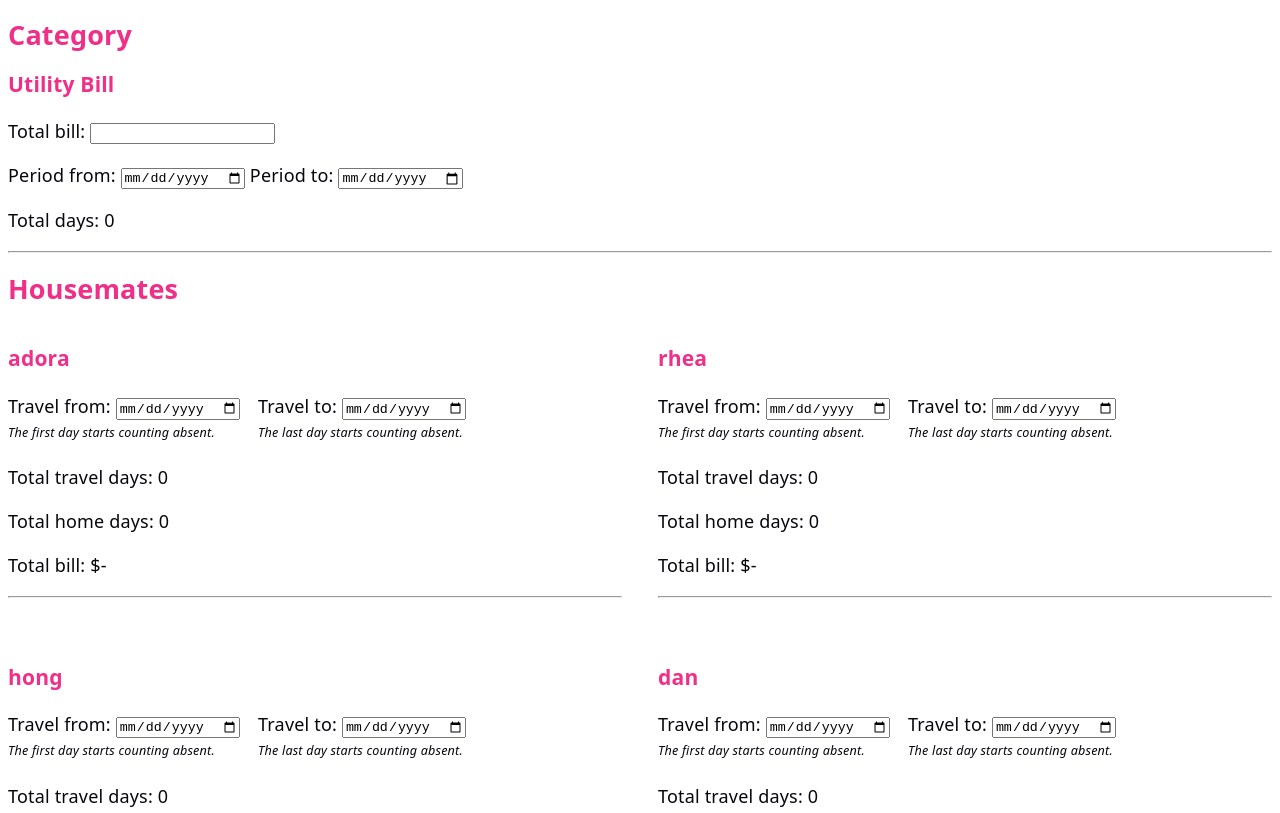
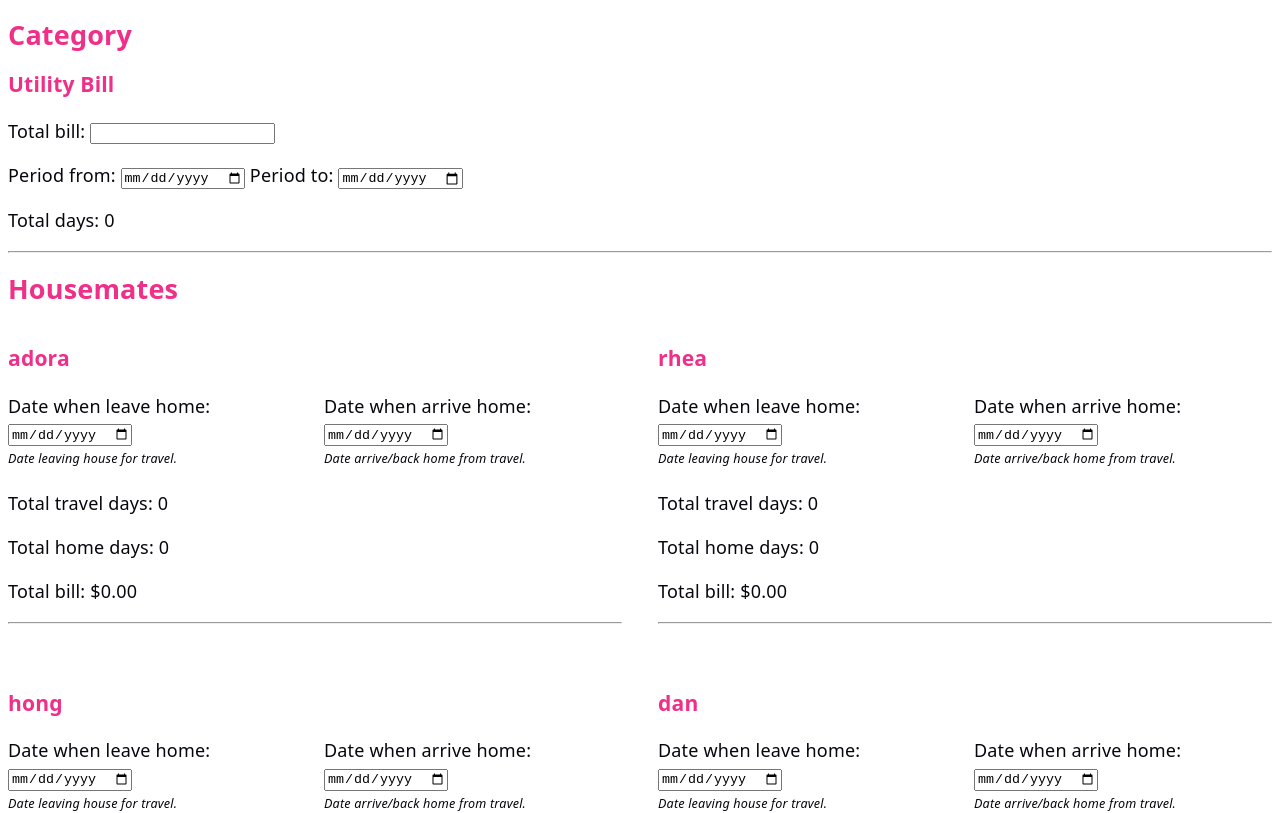
Before and after one commit to AdoraWyne/Utilities-Bill-Calculator, a React (Vite) app: page / in a window 1280 px wide. Shown: the top 813 px of the page. Built offline with nearby package versions, Linux system fonts and the light colour scheme.

Commit message:
- update from travel-start/end-date to leave/arrive-home-date - remove "-" at housemate bill and just show 0.00 when bill is 0

```diff
--- a/src/components/Housemate.tsx
+++ b/src/components/Housemate.tsx
@@ -29,45 +29,45 @@ const Housemate = ({
       <div className={styles.travelDateContainer}>
         <div>
           <label>
-            Travel from:{" "}
+            Date when leave home:{" "}
             <input
               type="date"
-              name={`${housemateName}-travel-start-date`}
+              name={`${housemateName}-leave-home-date`}
               value={travelStartDate}
               onChange={(e) => setTravelStartDate(e.target.value)}
-              aria-describedby={`${housemateName}-travel-start-hint`}
+              aria-describedby={`${housemateName}-leave-home-hint`}
             />
           </label>{" "}
           <p
-            id={`${housemateName}-travel-start-hint`}
+            id={`${housemateName}-leave-home-hint`}
             className={styles.travelHelperText}
           >
-            The first day starts counting absent.
+            Date leaving house for travel.
           </p>
         </div>
         <div>
           <label>
-            Travel to:{" "}
+            Date when arrive home:{" "}
             <input
               type="date"
-              name={`${housemateName}-travel-end-date`}
+              name={`${housemateName}-arrive-home-date`}
               value={travelEndDate}
               onChange={(e) => setTravelEndDate(e.target.value)}
-              aria-describedby={`${housemateName}-travel-end-hint`}
+              aria-describedby={`${housemateName}-arrive-home-hint`}
             />
           </label>
           <p
-            id={`${housemateName}-travel-end-hint`}
+            id={`${housemateName}-arrive-home-hint`}
             className={styles.travelHelperText}
           >
-            The last day starts counting absent.
+            Date arrive/back home from travel.
           </p>
         </div>
       </div>
       <p>Total travel days: {totalTravelDays ? totalTravelDays : 0}</p>
       <p>Total home days: {totalHomeDays} </p>
       <p>
-        Total {utilityType} bill: ${bill ? bill.toFixed(2) : "-"}
+        Total {utilityType} bill: ${bill.toFixed(2)}
       </p>
 
       <hr />
```
